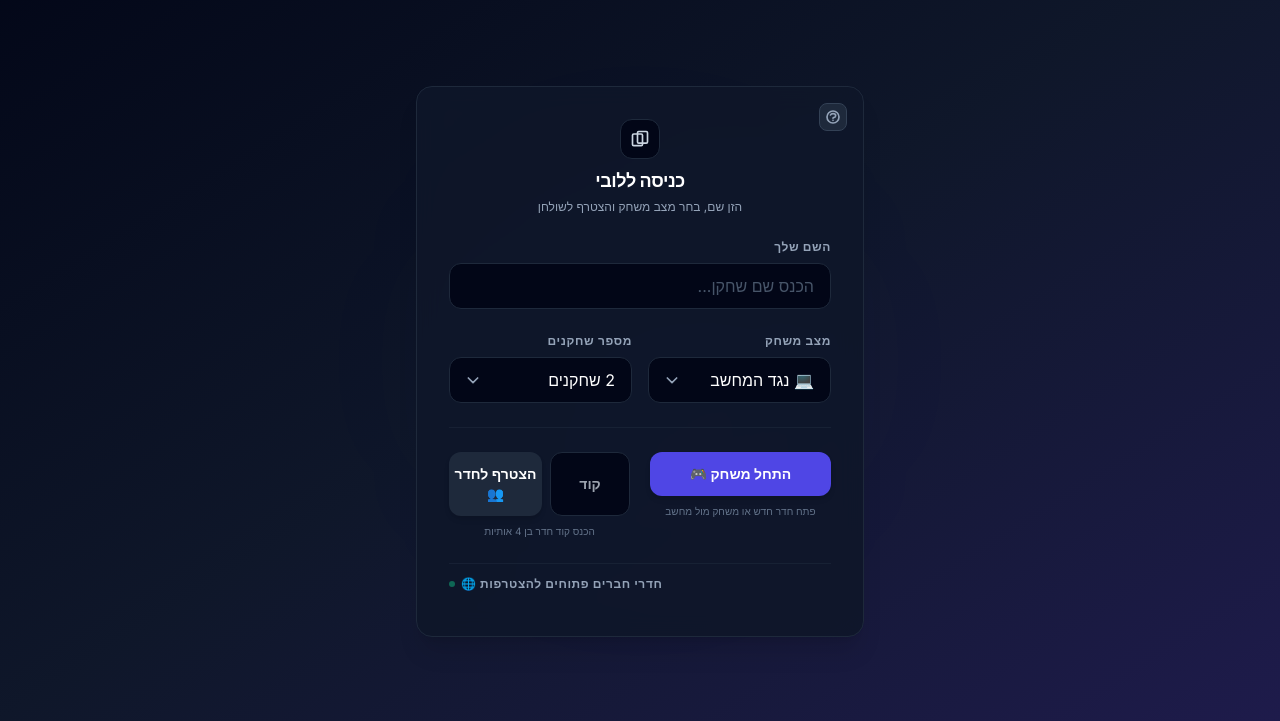
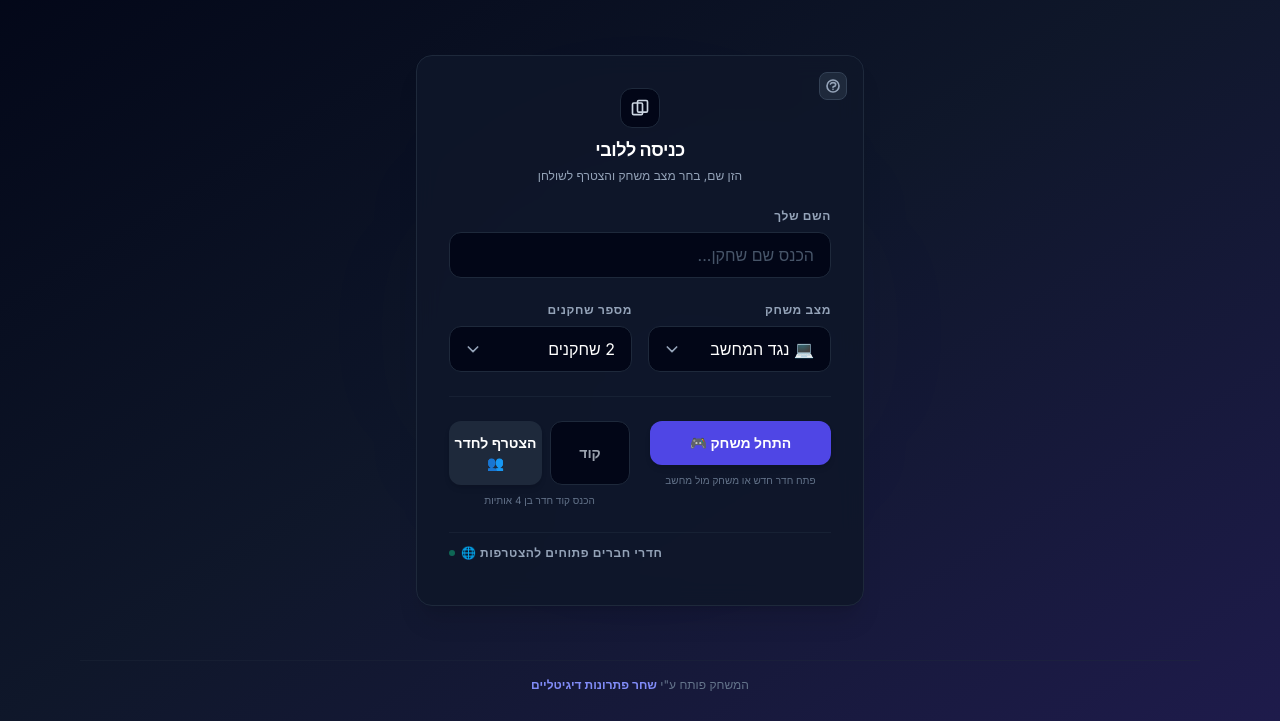
Before and after one commit to shaharsolutions/shithead, a website: page index.html in a window 1280 px wide. Shown: the part 79-800 px from the top of the page. Drawn offline with nearby package versions, Linux system fonts and the light colour scheme.

Commit message:
feat: הוספת פוטר מותג של שחר פתרונות דיגיטליים בתחתית הדף

```diff
--- a/index.html
+++ b/index.html
@@ -877,6 +877,14 @@
       </div>
 
     </div>
+
+    <!-- Footer -->
+    <footer class="text-center py-4 mt-auto border-t border-slate-800/40 relative z-10">
+      <p class="text-xs text-slate-500">
+        המשחק פותח ע"י
+        <a href="https://shaharsolutions.github.io/digital/" target="_blank" rel="noopener noreferrer" class="text-indigo-400 hover:text-indigo-300 font-semibold hover:underline transition duration-200">שחר פתרונות דיגיטליים</a>
+      </p>
+    </footer>
 
   </div>
 
```
Also changed, not shown: public/index.html (+8 -0 lines).
